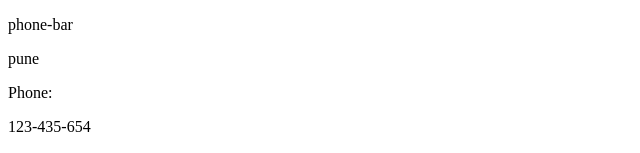
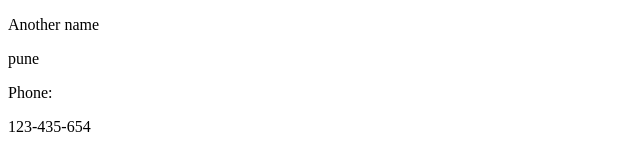
Before and after one commit to tripathi-atul/Angular, an Angular app: page / in a window 1280 px wide. Shown: the top 153 px of the page, without its empty margins (0-640 px from the left). Built offline with nearby package versions, Linux system fonts and the light colour scheme.

Commit message:
passing value dynamically from app component and running from ngonInit method

```diff
--- a/src/app/addresscard/addresscard.component.ts
+++ b/src/app/addresscard/addresscard.component.ts
@@ -1,4 +1,4 @@
-import { Component, OnInit } from '@angular/core';
+import { Component, OnInit, Input } from '@angular/core';
 
 @Component({
   selector: 'app-addresscard',
@@ -8,11 +8,15 @@ import { Component, OnInit } from '@angular/core';
 export class AddresscardComponent implements OnInit {
 
   user: any;
+  @Input('name') userName: string;
 
   constructor() {
 
+  }
+
+  ngOnInit(): void {
     this.user = {
-      name: 'phone-bar',
+      name: this.userName,
       address: 'pune',
       phone: [
         '123-435-654',
@@ -21,7 +25,4 @@ export class AddresscardComponent implements OnInit {
     };
   }
 
-  ngOnInit(): void {
-  }
-
 }
--- a/src/app/app.component.html
+++ b/src/app/app.component.html
@@ -1 +1 @@
-<app-addresscard></app-addresscard>
+<app-addresscard name="Another name"></app-addresscard>
```
